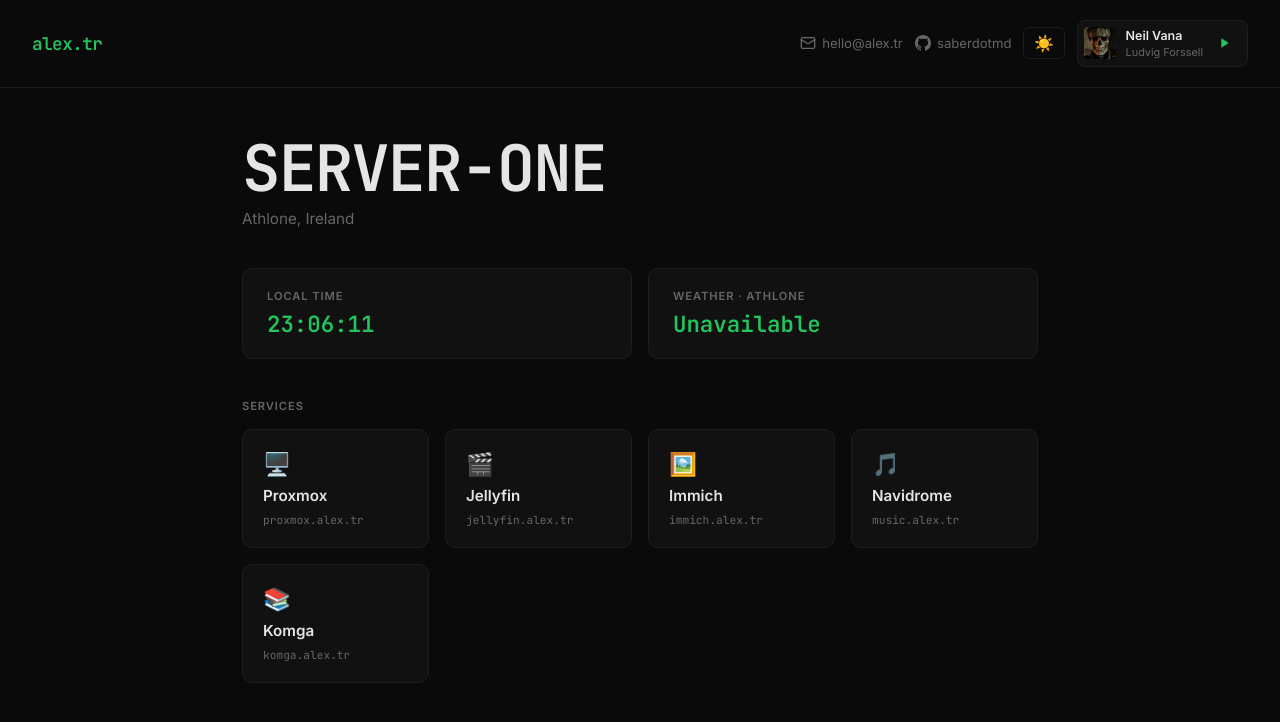
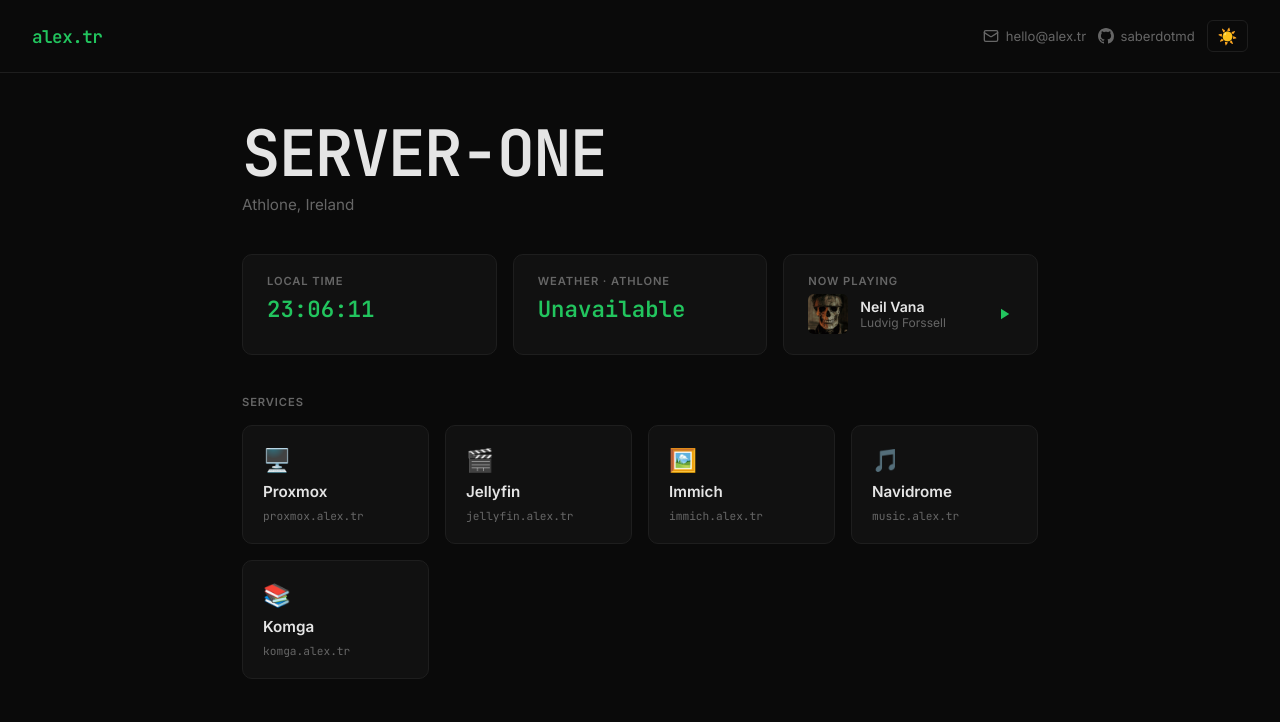
Before and after one commit to saberdotmd/trsite, a plain HTML site: page index.html in a window 1280 px wide. Drawn offline with Linux system fonts and the light colour scheme; no server answers.

Commit message:
move player to stats row as third card

```diff
--- a/index.html
+++ b/index.html
@@ -23,18 +23,6 @@
       <button id="theme-toggle" aria-label="Toggle theme">
         <span id="theme-icon">☀️</span>
       </button>
-      <div class="player" id="player">
-        <img src="cover.jpg" alt="cover" class="player-cover" />
-        <div class="player-info">
-          <div class="player-title">Neil Vana</div>
-          <div class="player-artist">Ludvig Forssell</div>
-        </div>
-        <button class="player-btn" id="play-btn" aria-label="Play/Pause">
-          <svg id="icon-play" width="16" height="16" viewBox="0 0 24 24" fill="currentColor"><path d="M8 5v14l11-7z"/></svg>
-          <svg id="icon-pause" width="16" height="16" viewBox="0 0 24 24" fill="currentColor" style="display:none"><path d="M6 19h4V5H6v14zm8-14v14h4V5h-4z"/></svg>
-        </button>
-        <audio id="audio" src="song.mp3" loop></audio>
-      </div>
     </div>
   </nav>
 
@@ -52,6 +40,21 @@
       <div class="stat-card">
         <div class="stat-label">WEATHER · ATHLONE</div>
         <div class="stat-value mono" id="weather">Loading...</div>
+      </div>
+      <div class="stat-card player-card">
+        <div class="stat-label">NOW PLAYING</div>
+        <div class="player-body">
+          <img src="cover.jpg" alt="cover" class="player-cover" />
+          <div class="player-info">
+            <div class="player-title">Neil Vana</div>
+            <div class="player-artist">Ludvig Forssell</div>
+          </div>
+          <button class="player-btn" id="play-btn" aria-label="Play/Pause">
+            <svg id="icon-play" width="18" height="18" viewBox="0 0 24 24" fill="currentColor"><path d="M8 5v14l11-7z"/></svg>
+            <svg id="icon-pause" width="18" height="18" viewBox="0 0 24 24" fill="currentColor" style="display:none"><path d="M6 19h4V5H6v14zm8-14v14h4V5h-4z"/></svg>
+          </button>
+        </div>
+        <audio id="audio" src="song.mp3" loop></audio>
       </div>
     </section>
 
--- a/style.css
+++ b/style.css
@@ -64,48 +64,44 @@
 .nav-link:hover { color: var(--accent); }
 .nav-link svg { flex-shrink: 0; }
 
-/* PLAYER */
-.player {
+/* PLAYER CARD */
+.player-card { justify-content: space-between; }
+
+.player-body {
   display: flex;
   align-items: center;
-  gap: 0.6rem;
-  padding: 0.4rem 0.75rem 0.4rem 0.4rem;
-  background: var(--surface);
-  border: 1px solid var(--border);
-  border-radius: 8px;
+  gap: 0.75rem;
+  margin-top: 0.4rem;
 }
 
 .player-cover {
-  width: 32px;
-  height: 32px;
-  border-radius: 4px;
+  width: 40px;
+  height: 40px;
+  border-radius: 6px;
   object-fit: cover;
   object-position: center;
+  flex-shrink: 0;
 }
 
 .player-info {
-  display: flex;
-  flex-direction: column;
-  gap: 0.1rem;
+  flex: 1;
   min-width: 0;
 }
 
 .player-title {
-  font-size: 0.78rem;
   font-weight: 600;
+  font-size: 0.88rem;
   white-space: nowrap;
   overflow: hidden;
   text-overflow: ellipsis;
-  max-width: 120px;
 }
 
 .player-artist {
-  font-size: 0.68rem;
+  font-size: 0.75rem;
   color: var(--muted);
   white-space: nowrap;
   overflow: hidden;
   text-overflow: ellipsis;
-  max-width: 120px;
 }
 
 .player-btn {
@@ -113,12 +109,12 @@
   border: none;
   cursor: pointer;
   color: var(--accent);
-  padding: 0.2rem;
+  padding: 0;
   display: flex;
   align-items: center;
   flex-shrink: 0;
 }
-.player-btn:hover { opacity: 0.75; }
+.player-btn:hover { opacity: 0.7; }
 
 #theme-toggle {
   background: none;
@@ -171,7 +167,7 @@
 /* STATS ROW */
 .stats-row {
   display: grid;
-  grid-template-columns: 1fr 1fr;
+  grid-template-columns: 1fr 1fr 1fr;
   gap: 1rem;
 }
 
```
